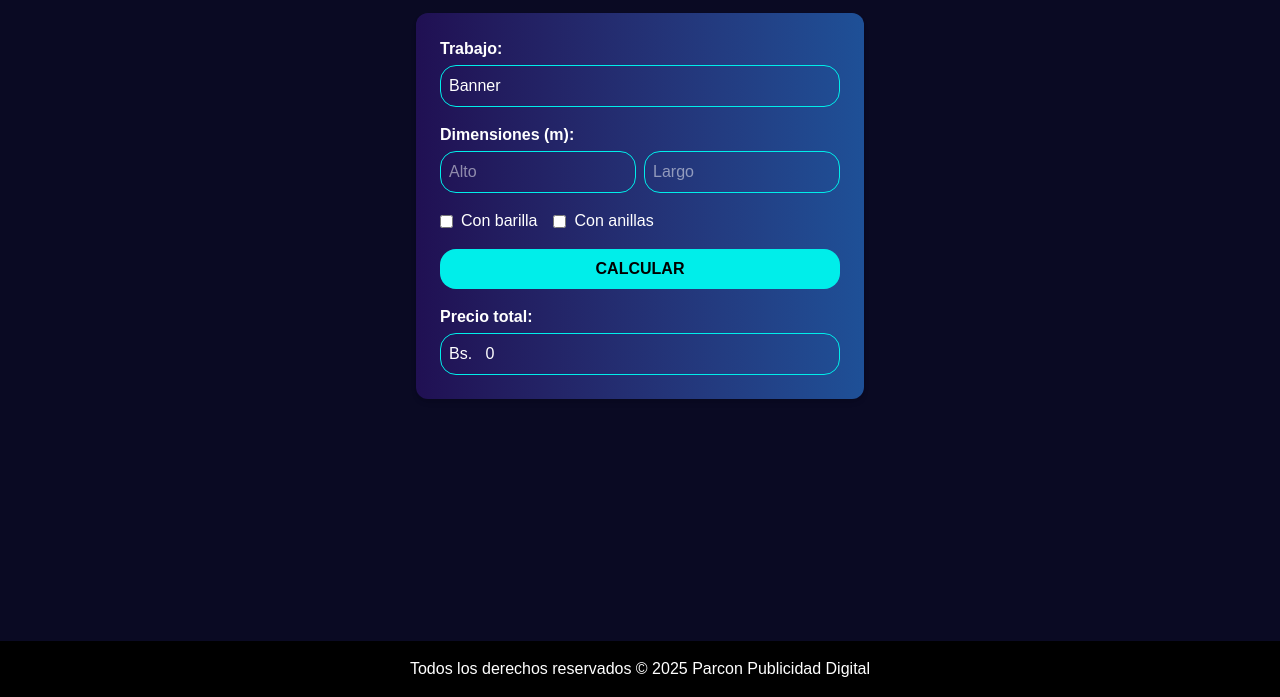
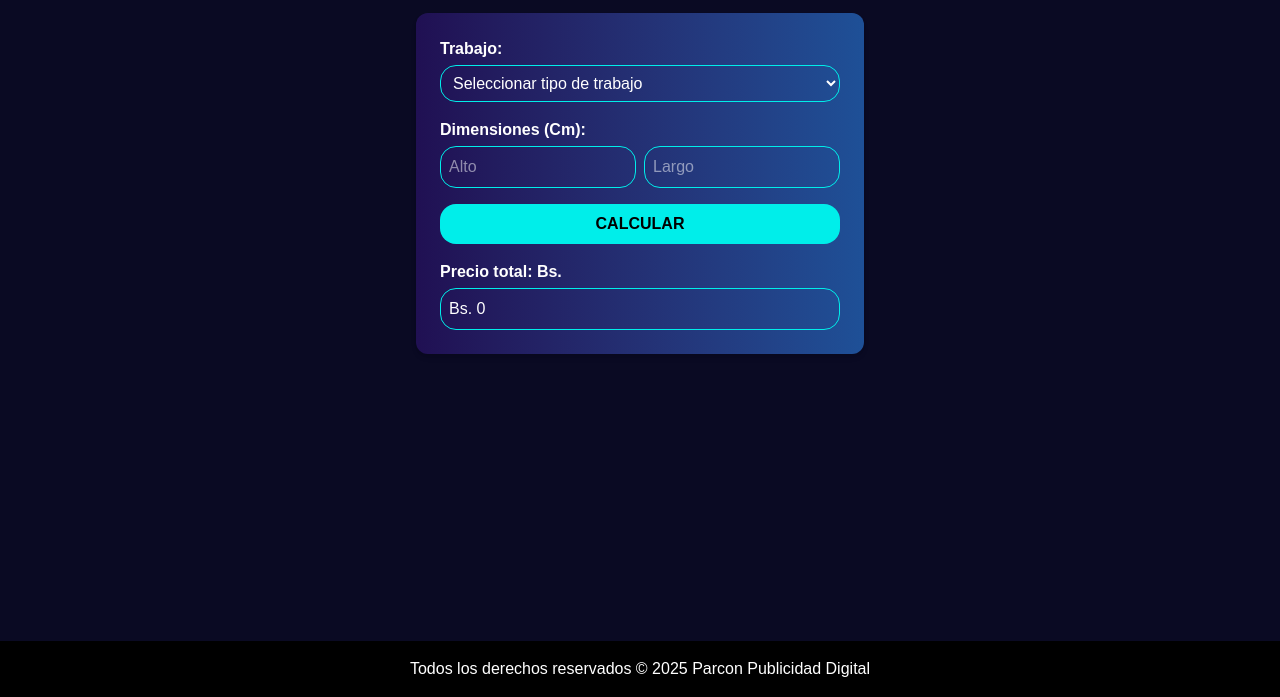
Before and after one commit to guilledevel/PARCON, an Astro site: page /cotizar in a window 1280 px wide. Shown: the part 103-800 px from the top of the page. Built offline with nearby package versions, Linux system fonts and the light colour scheme; Astro itself is replaced by a stand-in of ours; a web font is replaced by a local one.

Commit message:
Eliminar archivo de precios y reestructurar el componente Calculator para usar datos de precios desde src/data/price.json

```diff
--- a/public/price.json
+++ /dev/null
@@ -1,13 +0,0 @@
-{
-  "banner": {
-    "sin_barilla": 120,
-    "con_barilla": 130
-  },
-
-  "bastidor": {
-    "una_cara": 180,
-    "dos_caras": 290,
-    "patas": 120,
-    "cambio_lona": 150
-  }
-}
--- a/src/components/Calculator.jsx
+++ b/src/components/Calculator.jsx
@@ -1,141 +1,193 @@
-/* El componente Calculator.jsx es un formulario dinámico que permite cotizar distintos tipos de trabajos
-
-Se adapta automáticamente mostrando opciones específicas según el tipo de trabajo seleccionado, sin borrar los datos ingresados previamente (como dimensiones).
-
-los datos se se recuperan del archivo json de la carpeta public, price.json
-{
-  "banner": {
-    "sin_barilla": 120,
-    "con_barilla": 130
-  },
-
-  "bastidor": {
-    "una_cara": 180,
-    "dos_caras": 290,
-    "patas": 120,
-    "cambio_lona": 150
-  }
-} */
-
-// Importamos useState desde React para manejar el estado del componente
-import { useState } from 'react';
+import { useState } from "react";
+// Importamos el archivo JSON con los precios
+// Forma correcta si está en src/data
+import price from "../data/price.json";
 
 // Definimos el componente Calculator
 export default function Calculator() {
+  const [tipo, setTipo] = useState("");
+  const [alto, setAlto] = useState("");
+  const [largo, setLargo] = useState("");
+  const [precio, setPrecio] = useState(0);
+  const [opciones, setOpciones] = useState({});
 
-  // Estado para el tipo de trabajo ingresado por el usuario (texto libre)
-  const [tipoTrabajo, setTipoTrabajo] = useState('Banner');
+  // Cuando cambia el tipo resetea las opciones menos alto y largo
+  const handleTipoChange = (e) => {
+    const nuevoTipo = e.target.value;
+    setTipo(nuevoTipo);
+    //inicializa las opciones en false
+    const opcionesIniciales = {};
+    price[nuevoTipo]?.opciones_ui?.forEach((opt) => {
+      opcionesIniciales[opt.campo] = false;
+    });
+    setOpciones(opcionesIniciales);
+  };
 
-  // Estado para las dimensiones del trabajo: alto y largo
-  const [dimensiones, setDimensiones] = useState({ alto: '', largo: '' });
+  //maneja el camnio de cada checkbox
+  function handleOpcionChange(campo) {
+    setOpciones((prev) => ({
+      ...prev,
+      [campo]: !prev[campo],
+    }));
+  }
 
-  // Estados booleanos para saber si se requiere barilla y/o anillas
-  const [conBarilla, setConBarilla] = useState(false);
-  const [conAnillas, setConAnillas] = useState(false);
+  // convertir las dimenciones de cm2 a m2
+  const areaM2 = (alto * largo) / 10000;
 
-  // Estado para guardar el precio calculado
-  const [precio, setPrecio] = useState(0);
+  function calcularPrecio() {
+    const altoNum = parseFloat(alto) || 0;
+    const largoNum = parseFloat(largo) || 0;
+    const areaM2 = (altoNum * largoNum) / 10000;
+    if (!tipo || (tipo !== "sticker" && areaM2 === 0)) {
+      setPrecio(0);
+      return;
+    }
 
-  // Función para calcular el precio en base a las dimensiones y extras
-  const calcularPrecio = () => {
-    // Convertimos alto y largo a números (si no hay valor, se usa 0)
-    const alto = parseFloat(dimensiones.alto) || 0;
-    const largo = parseFloat(dimensiones.largo) || 0;
-    const metroCuadrado = alto * largo; // Dimension en m²
-    const tamaño = metroCuadrado / 10000; // Convertimos a m² (asumiendo que las dimensiones están en cm)
+    const item = price[tipo];
+    let precioFinal = 0;
 
-    // Precio base por m² (puedes cambiar este valor o cargarlo desde JSON)
-    let precioBase = tamaño * 120;
+    // Lógica dinámica según las opciones seleccionadas
+    // Ejemplo para "banner"
+    if (tipo === "banner") {
+  const conVarilla = opciones["varilla"];
+  const precioBase = areaM2 * (conVarilla ? item.precios.conBarilla : item.precios.sinBarilla);
+  precioFinal = Math.ceil(precioBase / 10) * 10;
+}
+    // Ejemplo para "adhesivo"
+    else if (tipo === "adhesivo") {
+      if (opciones["plastificado"] && opciones["instalacion"]) {
+        precioFinal = areaM2 * item.precios.plastificado_instalado;
+      } else if (opciones["plastificado"]) {
+        precioFinal = areaM2 * item.precios.plastificado;
+      } else if (tipo === "adhesivo") {
+        if (opciones["plastificado"] && opciones["instalacion"]) {
+          precioFinal = areaM2 * item.precios.plastificado_instalado;
+        } else if (opciones["plastificado"]) {
+          precioFinal = areaM2 * item.precios.plastificado;
+        } else {
+          precioFinal = areaM2 * item.precios.impreso;
+        }
+      }
 
-    // Si hay barilla o anillas, sumamos costos adicionales
-    if (conBarilla) precioBase += 10;
-    if (conAnillas) precioBase += 3;
 
-    // Guardamos el precio final con dos decimales
-    setPrecio(precioBase.toFixed(2));
-  };
+    } else if (tipo === "sticker") {
+      const cantidad = parseInt(opciones["cantidad"]) || 0;
+      const precioUnitario = areaM2 * item.precios.impreso;
+      const precioCorte = item.precios.cortado;
+      precioFinal = (precioUnitario + precioCorte) * cantidad;
+    }
+
+    // Ejemplo para "bastidor"
+    else if (tipo === "bastidor") {
+      if (opciones["dos_caras"]) {
+        precioFinal = areaM2 * item.precios.dos_caras;
+      } else if (opciones["cambio_lona"]) {
+        precioFinal = areaM2 * item.precios.cambio_lona;
+      } else {
+        precioFinal = areaM2 * item.precios.una_cara;
+      }
+
+      if (opciones["letrero_parado"]) {
+        precioFinal += item.precios.letrero_parado;
+      }
+    }
+
+    setPrecio(Math.round(precioFinal).toLocaleString('es-BO'));
+
+  }
+
+  // Render dinámico de checkboxes
+  const opcionesUI = price[tipo]?.opciones_ui || [];
 
   // Renderizado del componente
   return (
     <div className="bg-gradient-to-r from-[#201053] to-[#1E5097] p-6 rounded-xl shadow-md w-full max-w-md text-white">
-      {/* Contenedor general */}
       <section className="flex flex-col gap-4">
-
-        {/* Input para el tipo de trabajo */}
         <div>
-          <label htmlFor="tipo" className="block mb-1 font-semibold">Trabajo:</label>
-          <input
-            type="text"
-            id="tipo"
-            className="w-full p-2 border border-[#00EEEA] rounded-2xl text-white"
-            value={tipoTrabajo}
-            onChange={(e) => setTipoTrabajo(e.target.value)} // Actualizamos estado
-          />
+          <label htmlFor="tipo" className="block mb-1 font-semibold">
+            Trabajo:
+          </label>
+          <select
+            value={tipo}
+            onChange={handleTipoChange}
+            className="w-full p-2 border border-[#00EEEA] rounded-2xl text-white">
+            <option value="">Seleccionar tipo de trabajo</option>
+            {Object.entries(price).map(([key, value]) => (
+              <option key={key} value={key} className="bg-[#090A32] text-white">
+                {value.nombre}
+              </option>
+            ))}
+          </select>
         </div>
 
-        {/* Inputs para las dimensiones */}
         <div>
-          <label className="block mb-1 font-semibold">Dimensiones (m):</label>
+          <label className="block mb-1 font-semibold">Dimensiones (Cm):</label>
           <div className="flex gap-2">
-            {/* Input para el alto */}
             <input
               type="number"
               placeholder="Alto"
               className="w-full p-2 border border-[#00EEEA] rounded-2xl text-white"
-              value={dimensiones.alto}
-              onChange={(e) =>
-                setDimensiones({ ...dimensiones, alto: e.target.value })
-              }
+              value={alto}
+              onChange={(e) => setAlto(e.target.value)}
+              min="0"
             />
-            {/* Input para el largo */}
             <input
               type="number"
               placeholder="Largo"
               className="w-full p-2 border border-[#00EEEA] rounded-2xl text-white"
-              value={dimensiones.largo}
-              onChange={(e) =>
-                setDimensiones({ ...dimensiones, largo: e.target.value })
-              }
+              value={largo}
+              onChange={(e) => setLargo(e.target.value)}
+              min="0"
             />
           </div>
         </div>
 
-        {/* Checkboxes para opciones adicionales */}
-        <div className="flex items-center gap-4">
-          <label className="flex items-center gap-2">
-            <input
-              type="checkbox"
-              checked={conBarilla}
-              onChange={(e) => setConBarilla(e.target.checked)} // Actualiza estado
-            />
-            Con barilla
-          </label>
-          <label className="flex items-center gap-2">
-            <input
-              type="checkbox"
-              checked={conAnillas}
-              onChange={(e) => setConAnillas(e.target.checked)}
-            />
-            Con anillas
-          </label>
-        </div>
+        {/* Opciones dinámicas */}
+        {opcionesUI.length > 0 && (
+          <div className="flex items-center gap-4 flex-wrap">
+            {opcionesUI.map((opt) => (
+              <label key={opt.campo} className="flex items-center gap-2">
+                {opt.tipo === "checkbox" ? (
+                  <input
+                    type="checkbox"
+                    checked={!!opciones[opt.campo]}
+                    onChange={() => handleOpcionChange(opt.campo)}
+                  />
+                ) : (
+                  <input
+                    type="number"
+                    min="1"
+                    value={opciones[opt.campo] || ""}
+                    onChange={(e) =>
+                      setOpciones((prev) => ({
+                        ...prev,
+                        [opt.campo]: e.target.value,
+                      }))
+                    }
+                    className="w-16 p-1 border border-[#00EEEA] rounded-2xl  text-white"
+                  />
+                )}
+                {opt.label}
+              </label>
+            ))}
+          </div>
+        )}
 
-        {/* Botón para calcular el precio */}
+        {/* boton para calcular el precio */}
         <button
           onClick={calcularPrecio}
-          className="bg-[#00EEEA] text-black font-bold uppercase py-2 rounded-2xl hover:bg-[#00c9c6] transition"
-        >
+          className="bg-[#00EEEA] text-black font-bold uppercase py-2 rounded-2xl hover:bg-[#00c9c6] transition">
           Calcular
         </button>
 
-        {/* Campo de salida con el precio total (solo lectura) */}
+        {/* muestra el precio total */}
         <div>
-          <label className="block mb-1 font-semibold">Precio total:</label>
+          <label className="block mb-1 font-semibold">Precio total: Bs.</label>
           <input
             type="text"
             readOnly
             className="w-full p-2 border border-[#00EEEA] rounded-2xl text-white"
-            value={`Bs.   ${precio}  `}
+            value={`Bs. ${precio}`}
           />
         </div>
       </section>
--- /dev/null
+++ b/src/data/price.json
@@ -0,0 +1,49 @@
+{
+  "banner": {
+    "nombre": "Banner",
+    "precios": {
+      "sinBarilla": 120,
+      "conBarilla": 130
+    },
+    "opciones_ui": [
+      { "campo": "varilla", "tipo": "checkbox", "label": "¿Con varilla?" }
+    ]
+  },
+  "sticker": {
+    "nombre": "Sticker",
+    "precios": {
+      "impreso": 140,
+      "cortado": 0.4
+    },
+    "opciones_ui": [
+
+      { "campo": "cantidad", "tipo": "number", "label": "Cantidad" }
+    ]
+  },
+  "adhesivo": {
+    "nombre": "Adhesivo",
+    "precios": {
+      "impreso": 140,
+      "plastificado": 210,
+      "plastificado_instalado": 250
+    },
+    "opciones_ui": [
+      { "campo": "plastificado", "tipo": "checkbox", "label": "¿Plastificado?" },
+      { "campo": "instalacion", "tipo": "checkbox", "label": "¿Instalación?" }
+    ]
+  },
+  "bastidor": {
+    "nombre": "Bastidor",
+    "precios": {
+      "una_cara": 180,
+      "dos_caras": 290,
+      "letrero_parado": 120,
+      "cambio_lona": 150
+    },
+    "opciones_ui": [
+      { "campo": "dos_caras", "tipo": "checkbox", "label": "¿Dos caras?" },
+      { "campo": "letrero_parado", "tipo": "checkbox", "label": "¿Con Patas?" },
+      { "campo": "cambio_lona", "tipo": "checkbox", "label": "¿Cambio lona?" }
+    ]
+  }
+}
```
